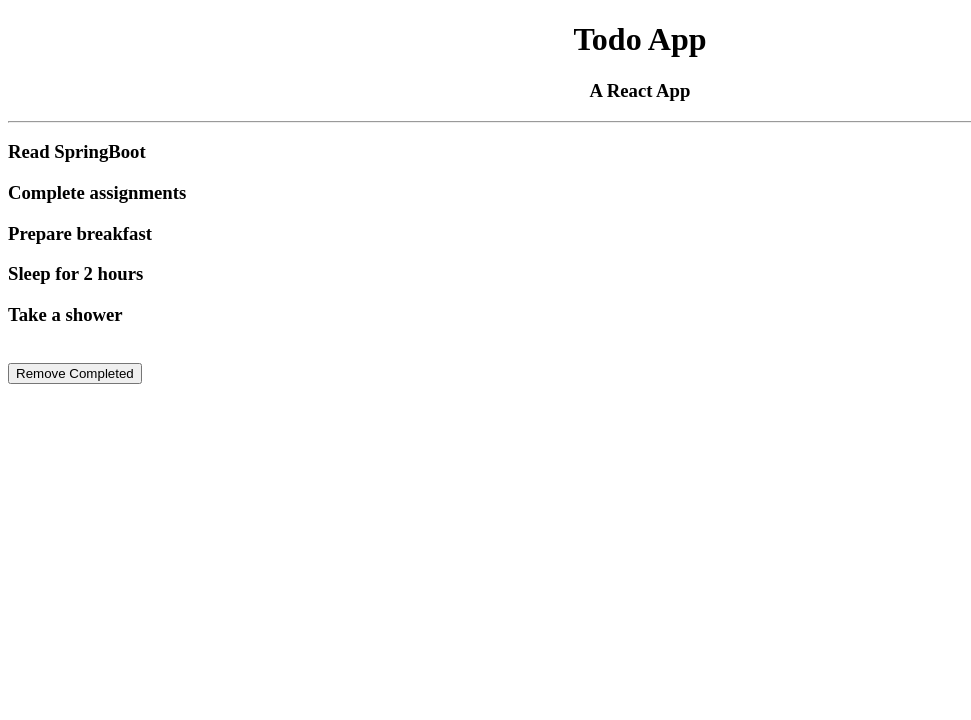
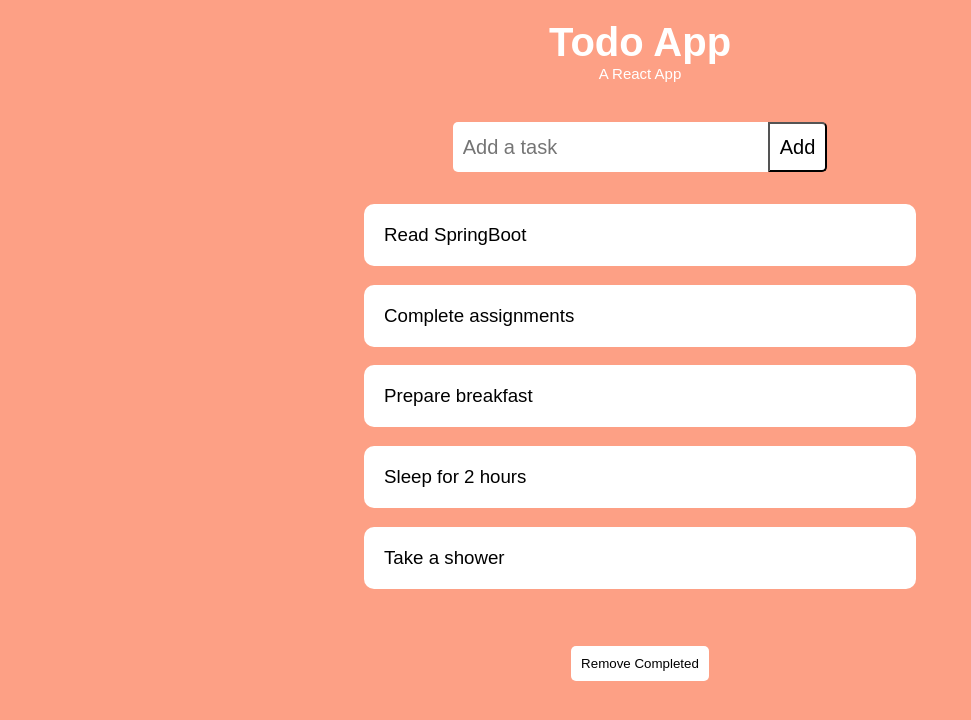
Before and after one commit to vijay-kesanakurthi/tw-pre-reads, a React (Create React App) app in the folder react/ToDoApp/: page / in a window 1280 px wide. Shown: the top 720 px of the page, without its empty margins (0-971 px from the left). Built offline with nearby package versions, Linux system fonts and the light colour scheme.

Commit message:
Added Styling

```diff
--- a/react/ToDoApp/src/App.js
+++ b/react/ToDoApp/src/App.js
@@ -12,6 +12,7 @@ export default function App() {
     { task: "Sleep for 2 hours", status: "pending" },
     { task: "Take a shower", status: "pending" },
   ]);
+  const [newTask, setNewTask] = useState("");
 
   const handleClick = (id) => {
     setTodoList((e) =>
@@ -27,17 +28,33 @@ export default function App() {
       })
     );
   };
-
   function isTodoEmpty() {
     return todoList.length === 0;
   }
+
   return (
     <div className="App">
       <Header />
       <SubHeader />
 
-      <hr />
-      <div>
+      <div className="input-area">
+        <input
+          type="text"
+          placeholder="Add a task"
+          value={newTask}
+          onChange={(e) => setNewTask(e.target.value)}
+        />
+        <button
+          onClick={() => {
+            newTask.length > 3 &&
+              setTodoList((e) => [...e, { task: newTask, status: "pending" }]);
+            setNewTask("");
+          }}
+        >
+          Add
+        </button>
+      </div>
+      <div className="todo-list">
         {todoList.map((todo, index) => (
           <ToDOItem
             key={index}
@@ -51,6 +68,7 @@ export default function App() {
       <br />
       {!isTodoEmpty() && (
         <button
+          className="remove-completed"
           onClick={() => {
             setTodoList((e) => e.filter((todo) => todo.status === "pending"));
           }}
--- a/react/ToDoApp/src/Header/Header.jsx
+++ b/react/ToDoApp/src/Header/Header.jsx
@@ -1,7 +1,7 @@
 export default function Header() {
     return (
         <header className="Header">
-            <h1>Todo App</h1>
+            Todo App
         </header>
     );
 }
--- a/react/ToDoApp/src/SubHeader/SubHeader.jsx
+++ b/react/ToDoApp/src/SubHeader/SubHeader.jsx
@@ -1,7 +1,7 @@
 export default function SubHeader() {
     return (
         <div className="SubHeader">
-            <h3>A React App</h3>
+            A React App
         </div>
     );
 }
--- a/react/ToDoApp/src/ToDoItem/ToDoItem.jsx
+++ b/react/ToDoApp/src/ToDoItem/ToDoItem.jsx
@@ -1,3 +1,3 @@
 export default function ToDOItem({ data, handleClick, id }) {
-    return <h3 className={data.status == "completed" ? "strike" : ""} onClick={e => handleClick(id)}> {data.task}</h3>;
+    return <h3 className={data.status == "completed" ? "strike todo-item" : "todo-item"} onClick={e => handleClick(id)}> {data.task}</h3>;
 }
--- a/react/ToDoApp/src/styles.css
+++ b/react/ToDoApp/src/styles.css
@@ -1,17 +1,26 @@
-.Application {
+.App {
   font-family: sans-serif;
   text-align: center;
+
+}
+
+ html, body {
+  background-color:  #fda085 ;
+
 }
 
 .Header{
   text-align: center;
-  color: black;
-
+  color: white;
+  font-size: 40px;
+  font-weight: bolder;
+  margin-top: 20px;
 }
 
 .SubHeader{
  text-align: center;
-  color: black;
+  color: white;
+  font-size: 15px;
 }
 
 h3:hover{
@@ -19,5 +28,67 @@ h3:hover{
 }
 
 .strike{
-  text-decoration: line-through;
+  text-decoration: line-through red;
 }
+
+.input-area{
+  margin-top: 40px;
+  display: flex;
+  justify-content: center;
+  margin-bottom: 2rem;
+}
+
+.input-area input{
+  width: 300px;
+  height: 40px;
+  font-size: 20px;
+  padding: 5px;
+  padding-left: 10px;
+  border-radius: 5px 0px 0px 5px;
+  border:none;
+  background-color: white;
+  outline: none;
+}
+
+.input-area button{
+  height: 35Spx;
+  font-size: 20px;
+  border: 0 0 0 1px;
+  padding: 10px;
+  border-radius: 0px 5px 5px 0px;
+  background-color: white;
+}
+.todo-list{
+  margin-top: 20px;
+  display: flex;
+  flex-direction: column;
+  justify-content: center;
+  align-items: center;
+  flex-wrap: wrap;
+  margin: 0;
+}
+
+.todo-item{
+  background-color:white;
+  width: 40vw;
+  padding: 20px;
+  border-radius: 10px;
+  margin-top: 0px;
+  text-align: left;
+  font-weight: 500;
+}
+
+.remove-completed{
+  margin-top: 20px;
+  background-color:white;
+  padding: 10px;
+  border-radius: 5px;
+  cursor: pointer;
+  border: none;
+
+}
+
+.remove-completed:hover{
+  background-color: #f2f2f2;
+  cursor: pointer;
+}
```
Also changed, not shown: react/ToDoApp/package.json (+7 -1 lines).
